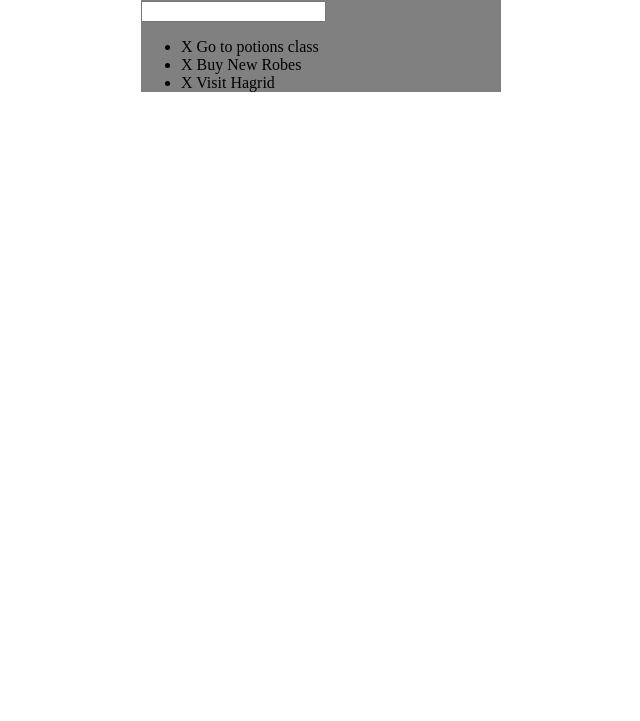
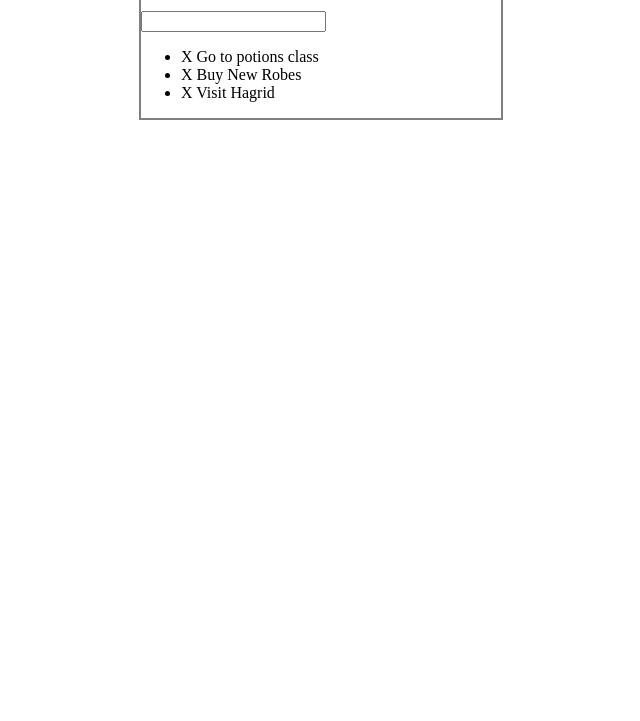
Before and after one commit to PratikshaSh/Webdev-Small-Projects, a plain HTML site: page TodoListProject/index.html in a window 1280 px wide. Shown: the part 79-800 px from the top of the page, without its empty margins (319-959 px from the left). Drawn offline with Linux system fonts and the light colour scheme.

Commit message:
border added

```diff
--- a/TodoListProject/assets/css/todos.css
+++ b/TodoListProject/assets/css/todos.css
@@ -1,5 +1,6 @@
 #container{
-    background: gray;
+
     width: 360px;
     margin: 0 auto;
+    border: 2px solid gray;
 }
```
